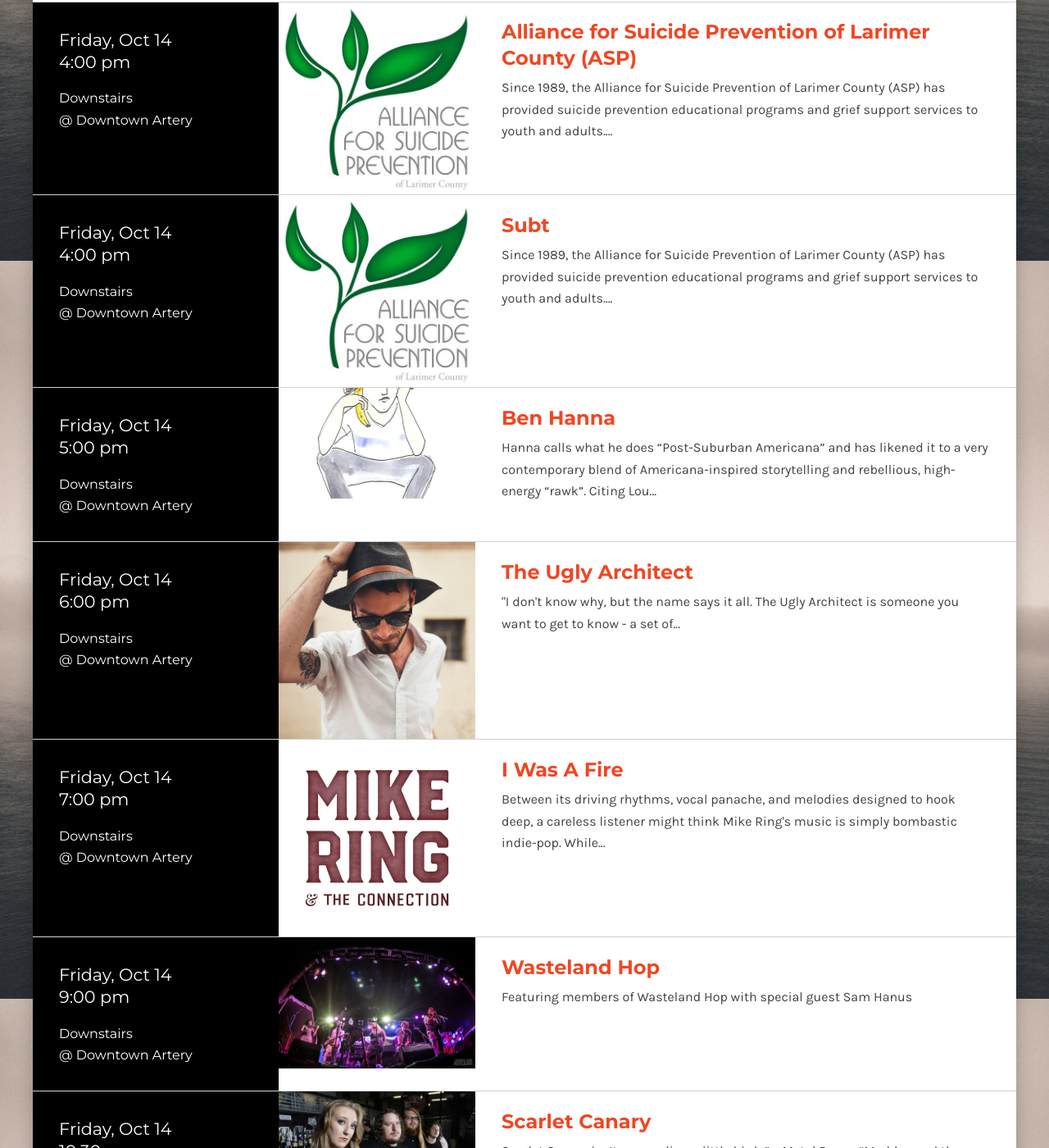
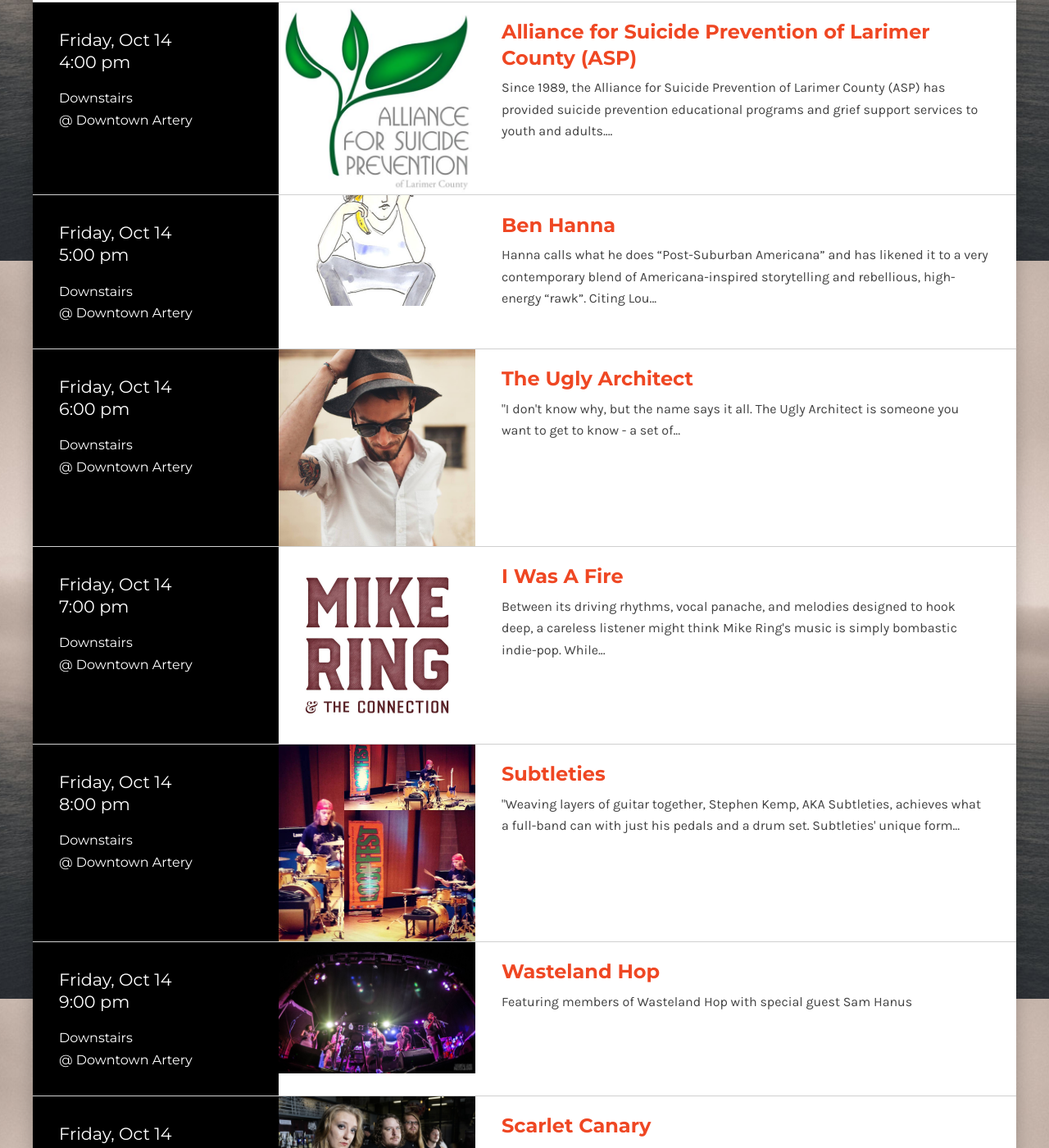
Before and after one commit to michaeldmcqueen/breakopen, a Jekyll site: the page built from pages/schedule/schedule.md, in a window 1280 px wide and 1400 px high, scrolled down 582 px. Shown: the whole window at 82% size. Built offline with Jekyll 4.4.1, drawn with Linux system fonts in a browser that asks for light colours; nearby versions of some CDN libraries.

Commit message:
Updated '/_schedule/subt.md' via CloudCannon

```diff
--- a/_schedule/subt.md
+++ b/_schedule/subt.md
@@ -1,10 +1,13 @@
 ---
-title: Subt
-description: 'Since 1989, the Alliance for Suicide Prevention of Larimer County (ASP) has provided suicide prevention educational programs and grief support services to youth and adults. Our mission is to prevent suicide in Larimer County by raising awareness, educating and training youth and adults about depression and the impact of suicide, and providing support to those who have been affected. In the past year we have reached over 4,900 middle school and high school students with our suicide prevention program, Raising Awareness of Personal Power.  We have also reached 490 adults with our Hope for Today suicide prevention program and over 100 people attended our Grief Support Groups for those who have lost someone to suicide.'
-date: 2016-10-14 16:00:00
-time: '4:00 pm'
+title: Subtleties
+description: "\"Weaving layers of guitar together, Stephen Kemp, AKA Subtleties, achieves what a full-band can with just his pedals and a drum set. Subtleties' unique form of looping creates structured songs, incorporating odd time signatures and polyrhythms, which leaves the audience always wanting more.\""
+date: 2016-10-14 20:00:00
+time: '8:00 pm'
 venue: Downtown Artery
 space: Downstairs
-artist_image_path: /asp_logo.jpg
-detail_image_path: /asp_logo.jpg
+artist_image_path: /uploads/me.jpg
+detail_image_path: /uploads/me.jpg
 ---
+
+
+"Weaving layers of guitar together, Stephen Kemp, AKA Subtleties, achieves what a full-band can with just his pedals and a drum set. Subtleties' unique form of looping creates structured songs, incorporating odd time signatures and polyrhythms, which leaves the audience always wanting more."
```
